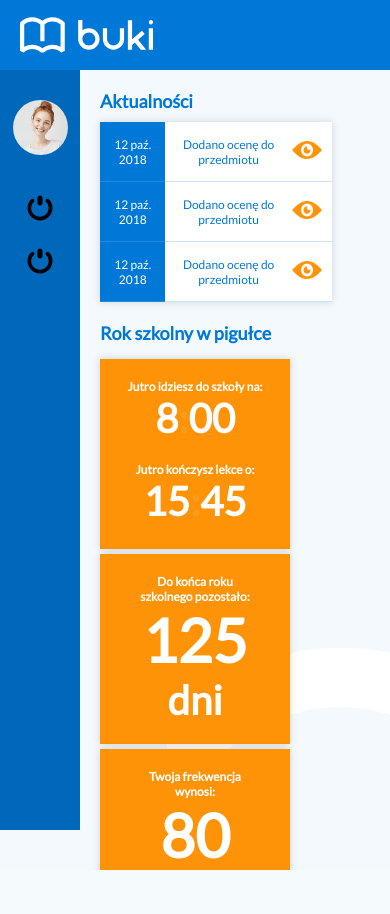
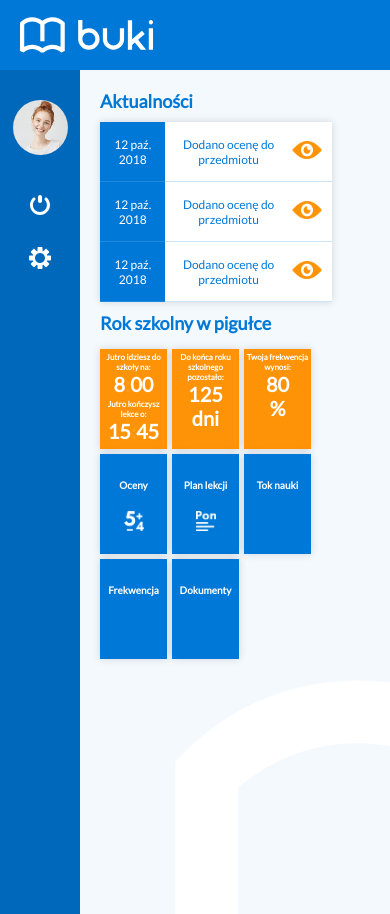
Before and after one commit to janjedrzejak/Buki, a PHP site: page /index.php?page=dashboard in a window 390 px wide. Before the commit the page ends 870 px from the top, so only its background shows below. Run offline with PHP 8.4, Linux system fonts and the light colour scheme; the visitor is signed in with stand-in values (Sample User, id 1); some libraries are stand-ins or nearby versions.

Commit message:
better responsive layout
done

```diff
--- a/css/style.css
+++ b/css/style.css
@@ -74,6 +74,7 @@ body { color: white !important; background-image: url('../img/bg.png'); backgrou
 	}
 
 	@media only screen and (max-width:768px) {
+		 .sidebar {height:100vh;}
 		.contener {max-width:45%;height:90vh;float:left;}
     		.news {float:left;margin-right:10px; }
 		.news-list {width:100%;height:180px;background-color: white;box-shadow: 0px 0px 8px rgba(0, 0, 0, .15);}
@@ -99,14 +100,15 @@ body { color: white !important; background-image: url('../img/bg.png'); backgrou
 	}
 
 	@media only screen and (max-width: 527px) {
-			.login-box { margin: 0 auto; margin-top: 50px; background: #0077D7; width:100%; height:100vh; text-align: center; padding-top:80px; }
-   	.sidebar {width:80px;height:90vh;background-color:#0068ba;float:left;margin:0 auto;text-align:center;}
+		body { background-color:#0077D7; background-image: none; }
+			.login-box { margin: 0 auto; margin-top: 0px; background: #0077D7; width:100%; height:auto; text-align: center; padding-top:80px; }
+   	.sidebar {width:80px;height:100vh;background-color:#0068ba;float:left;margin:0 auto;text-align:center;}
 		.avatar { width: 55px; height: 55px; border-radius: 50px; margin:30px 0px 15px 0px; }
 		.name { font-size: 20px; font-weight: bold; display:none;}
 		.descryption { font-size: 14px; font-weight: normal; display: none;margin-top:20px; }
 		.button {padding:0px;min-width:0px;display:inline-block;background-color: #ff9307; border-style: none; color: white; font-weight: bold; font-size: 14px;margin-top:20px;}
 		.logout:before {content:url('../img/logout.svg');width:30px;height:30px;background-color:#0068ba;float:left;margin:0 auto;text-align:center;display:block;}
-		.edit:before {content:url('../img/logout.svg');width:30px;height:30px;background-color:#0068ba;float:left;margin:0 auto;text-align:center;display:block;}
+		.edit:before {content:url('../img/edit.svg');width:30px;height:30px;background-color:#0068ba;float:left;margin:0 auto;text-align:center;display:block;}
 		.button:hover { text-decoration: none; font-weight: bold; color: white; }
 		.buttons {width:100%; margin:0px 0px 0px 0px; text-align:center;}
 		 	.buttons span {display:none;}
@@ -119,18 +121,18 @@ body { color: white !important; background-image: url('../img/bg.png'); backgrou
 			 	td.news-text, td.show {border-bottom: 1px solid #cce4f7;}
 			 	td.show img {width:30px;margin-right:10px;}
 			 	td.news-text {color:#0078d7;}
-	 	.counters {width:100%; margin:0 auto; margin-top:20px;}
-	 		.counter-item{width:190px;height:190px;background-color:#ff9307; display: block;box-shadow: 0px 0px 8px rgba(0, 0, 0, .15);margin-top:5px; text-align: center; }
-	 		.counter { font-size:60px; font-weight: bold;}
-	 		.counter-caption { font-size:40px; font-weight: bold;}
-	 		.counter-caption-medium { font-size: 40px; font-weight: bold; }
-	 		.blink { animation-duration: 0.5s;animation-name: blink;animation-iteration-count: infinite;animation-direction: alternate;animation-timing-function: ease-in-out;}
+	 	.counters {width:100%; margin:0 auto; margin-top:10px;}
+	 		.counter-item{width:67px;height:100px;background-color:#ff9307; display: block;box-shadow: 0px 0px 8px rgba(0, 0, 0, .15);margin-top:5px; text-align: center; }
+	 		.counter { font-size:20px; font-weight: bold;}
+	 		.counter-caption { font-size:20px; font-weight: bold;}
+	 		.counter-caption-medium { font-size: 20px; font-weight: bold; }
+	 		.blink { animation-duration: 0.5s;animation-name: blink;animation-iteration-count: infinite;animation-direction: alternate;animation-timing-function: ease-in-out; }
 				@keyframes blink {from {opacity: 1;}to {opacity: 0;}}
-	 		.counter-title {font-size: 12px; margin-top:20px; display: block; font-weight: bold;}
-	 	.menu {width:100%;float:left;margin-top:30px;}
-	 		.menu-item{width:190px;height:190px;background-color:#0078d7;float:left;box-shadow: 0px 0px 8px rgba(0, 0, 0, .15);margin-top:5px; text-align: center; }
-	 		.item-caption { font-size:30px; font-weight: bold; display: block; margin-top:25px;}
-	 		.menu-item img {width:60px; height:60px; margin-top:20px;}
+	 		.counter-title {font-size: 8px; margin-top:3px; display: block; font-weight: bold;}
+	 	.menu {width:100%;float:left;margin-top:0px;}
+	 		.menu-item{width:67px;height:100px;background-color:#0078d7;float:left;box-shadow: 0px 0px 8px rgba(0, 0, 0, .15);margin-top:5px; text-align: center; }
+	 		.item-caption { font-size:10px; font-weight: bold; display: block; margin-top:25px;}
+	 		.menu-item img {width:20px; height:20px; margin-top:20px;}
 	 	.caption {color:#0078d7; font-size: 18px; font-weight: bold; display: block; margin-bottom: 10px;}
 
     }
```
Also changed, not shown: img/edit.svg (added), img/logout.svg.
